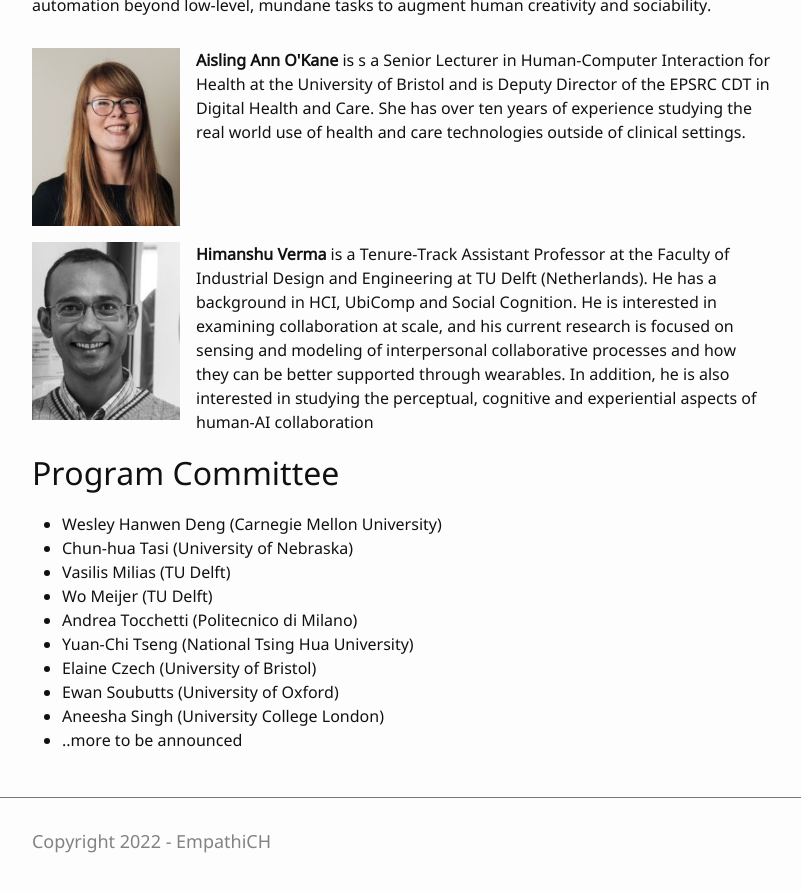
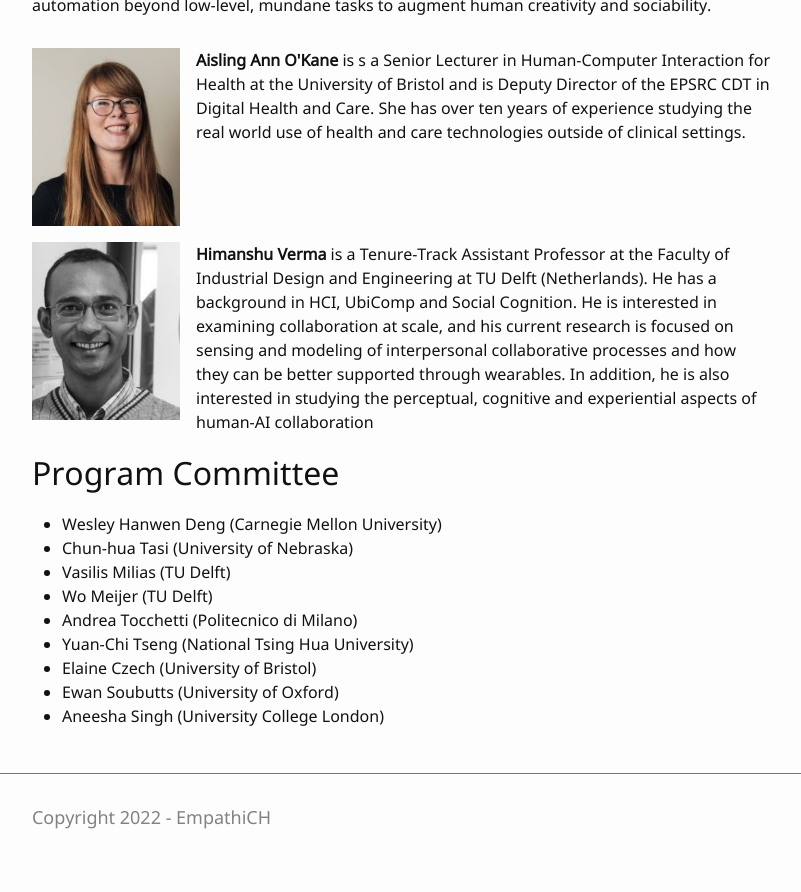
Before and after one commit to empathiCH/empathiCH.github.io, a Jekyll site: the page built from 1-organizers.md, in a window 1280 px wide and 900 px high, scrolled down 919 px. Shown: the top 892 px of the window, without its empty margins (238-1039 px from the left). Built offline with Jekyll 4.4.1, drawn with Linux system fonts in a browser that asks for light colours.

Commit message:
Update 1-organizers.md

```diff
--- a/1-organizers.md
+++ b/1-organizers.md
@@ -28,4 +28,3 @@ nav: true
 - Elaine Czech (University of Bristol)
 - Ewan Soubutts (University of Oxford)
 - Aneesha Singh (University College London)
-- ..more to be announced
```
